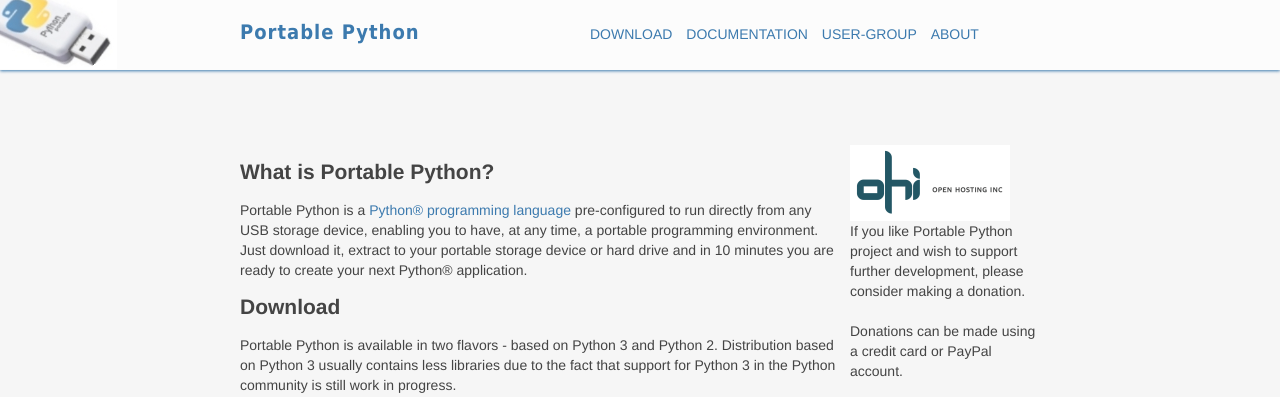
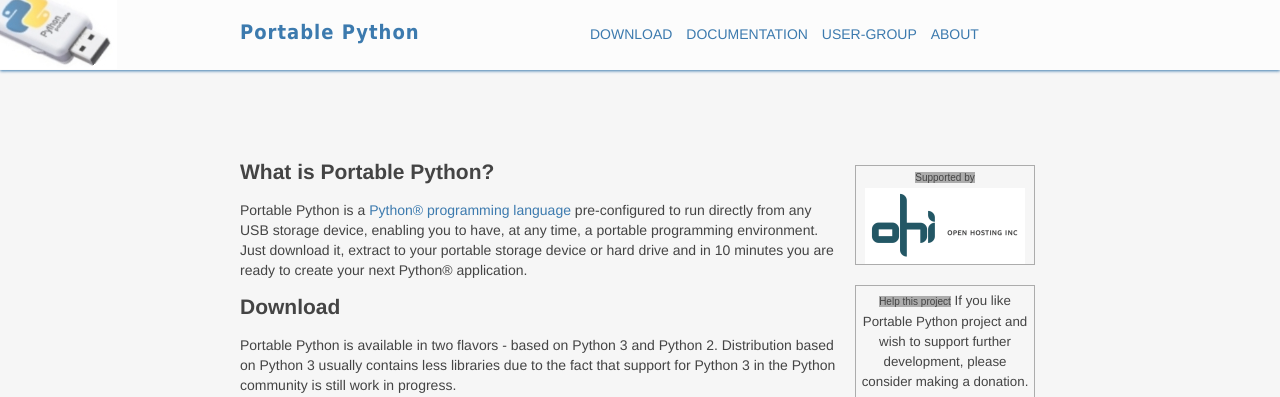
Before and after one commit to pericazivkovic/portablepython, a Jekyll site: the page built from index.md, in a window 1280 px wide, cut to the strip 0-397 px from the top of the page. Built offline with Jekyll 4.4.1, drawn with Linux system fonts in a browser that asks for light colours; nearby versions of some CDN libraries; a script that is not in the unit is left out.

Commit message:
Style fixes for right hand containers

```diff
--- a/_layouts/default.html
+++ b/_layouts/default.html
@@ -54,9 +54,11 @@
 
 		<div class="promotion">
 			<div class="supported">
+				<span>Supported by</span>
 				<a href="http://www.openhosting.com" title="OpenHosting" target="_blank"><img src="openhosting_logo.png"></a>
 			</div>
 			<div class="donate">
+				<span>Help this project</span>
 				If you like Portable Python project and wish to support further development, please consider making a donation. <br /><br />
                 Donations can be made using a credit card or PayPal account.<br /><br />
                 <center>
--- a/css/main.css
+++ b/css/main.css
@@ -113,6 +113,29 @@
 .promotion {
     width: 190px;
     float: right;
+}
+
+.promotion div {
+    margin: 5px;
+    margin-top: 20px;
+}
+
+.promotion div span {
+    background-color: #ACACAC;
+    font-size: 10px;
+    font-family: Arial, sans-serif;
+}
+
+.supported {
+    text-align: center;
+    border: 1px solid #ACACAC;
+}
+
+.donate {
+    text-align: center;
+    border: 1px solid #ACACAC;
+    font-size: 10pt;
+    padding: 5px;
 }
 
 header h1 {
```
